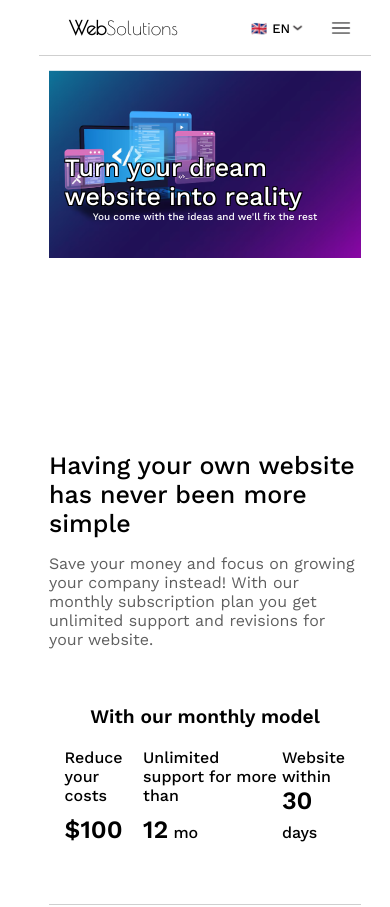
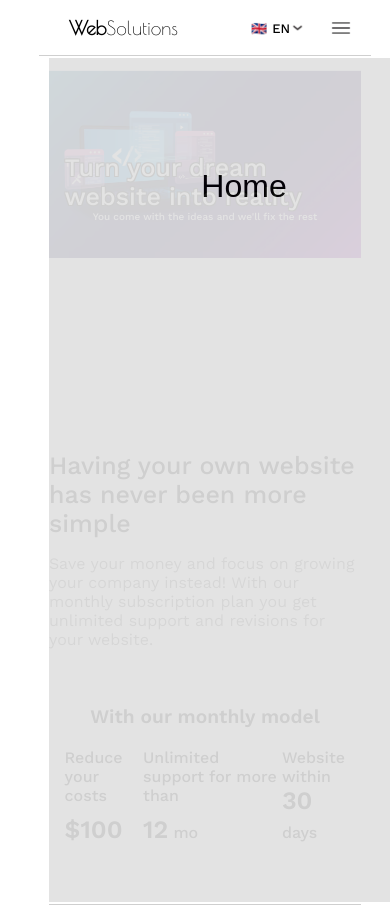
Before and after one commit to kemannguyen/Websolutions, a React (Create React App) app: page / in a window 390 px wide. Shown: the top 907 px of the page. Built offline with nearby package versions, Linux system fonts and the light colour scheme.

Commit message:
fix: lang drop box closes after selecting
Added fundation for menu screen/for mobile devices

```diff
--- a/src/Components/CustomSelector.js
+++ b/src/Components/CustomSelector.js
@@ -33,6 +33,7 @@ const CustomSelector = () => {
     console.log("onclick ", selected);
     setSelectedLanguage(selected);
     chooseLanguage(selected);
+    openSelector();
   };
 
   return (
--- /dev/null
+++ b/src/Components/NavScreen.js
@@ -0,0 +1,25 @@
+import React from "react";
+import "../Styles/NavScreen.css";
+import { useNavigate } from "react-router-dom";
+
+const NavScreen = ({ openMenu }) => {
+  const navigate = useNavigate();
+
+  const ToHome = () => {
+    window.scrollTo(0, 0);
+    navigate("/");
+    openMenu(false);
+  };
+
+  return (
+    <div className="bg-layercover">
+      <div className="btn-container">
+        <p className="navmenu-btn" onClick={ToHome}>
+          Home
+        </p>
+      </div>
+    </div>
+  );
+};
+
+export default NavScreen;
--- a/src/Components/Navbar.js
+++ b/src/Components/Navbar.js
@@ -4,22 +4,16 @@ import { useScroll } from "./ScrollContext";
 import xicon from "../Image/x-icon1.png";
 import icon from "../Image/menu-icon.png";
 import i18n from "../i18n";
-import Select from "react-select";
 import { useTranslation } from "react-i18next";
 import CustomSelector from "./CustomSelector";
+import NavScreen from "./NavScreen";
 
 const Navbar = () => {
   const [menubtn, setMenuBtn] = useState(false);
   const openMenu = () => setMenuBtn(!menubtn);
-  const [selectedLanguage, setSelectedLanguage] = useState(i18n.language);
   const { t } = useTranslation();
 
   const { scrollTo } = useScroll();
-  const chooseLanguage = (e) => {
-    i18n.changeLanguage(e.target.value); // i18n.changeLanguage() is used to change the language assigned to lng in i18n.js file.
-    setSelectedLanguage(e.target.value);
-    console.log("test: ", selectedLanguage + " " + e.target.value);
-  };
 
   //makes the body non scrollable when nav menu is open
   useEffect(() => {
@@ -86,6 +80,9 @@ const Navbar = () => {
           alt=""
         />
       </div>
+      <div className={menubtn ? "unhide" : "hide"}>
+        <NavScreen openMenu={setMenuBtn} />
+      </div>
     </div>
   );
 };
--- /dev/null
+++ b/src/Styles/NavScreen.css
@@ -0,0 +1,38 @@
+.bg-layercover {
+  position: fixed;
+  width: 100vw;
+  height: 100vh;
+  background-color: rgb(225, 225, 225);
+  z-index: 20;
+  opacity: 0.92;
+  overflow-y: auto;
+}
+
+.btn-container {
+  margin-top: 20%;
+  height: 60%;
+  display: flex;
+  flex-direction: column;
+  justify-content: space-between;
+}
+.navmenu-btn {
+  margin-left: auto;
+  margin-right: auto;
+  font-family: "Fjalla One", sans-serif;
+  color: rgb(0, 0, 0);
+  font-size: 200%;
+  cursor: pointer;
+}
+.navmenu-btn:hover {
+  color: rgb(255, 255, 255);
+}
+
+@media (pointer: coarse) {
+  .btn-container {
+    margin-top: 30%;
+    height: 60%;
+    display: flex;
+    flex-direction: column;
+    justify-content: space-between;
+  }
+}
--- a/src/locales/sv/translation.json
+++ b/src/locales/sv/translation.json
@@ -42,7 +42,7 @@
     "Point1-2": "24/7 Kundtjänst",
 
     "PriceTitle2": "Traditionell plan - engångsbetalning",
-    "PriceCost2": "7,500 - 20,000 kr",
+    "PriceCost2": "7,500-20,000 Kr",
     "Point2-1": "Priset varierar beroende på webbplats",
     "Point2-2": "Kundsupport i 6 månader efter köp",
 
```
